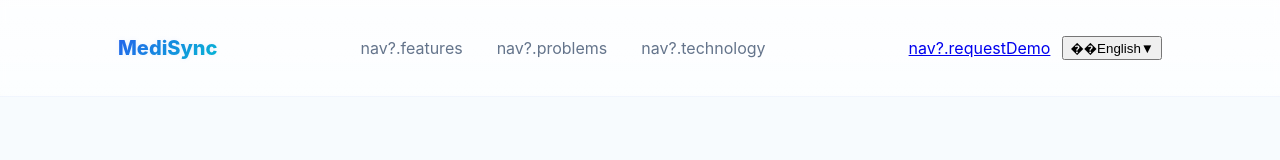
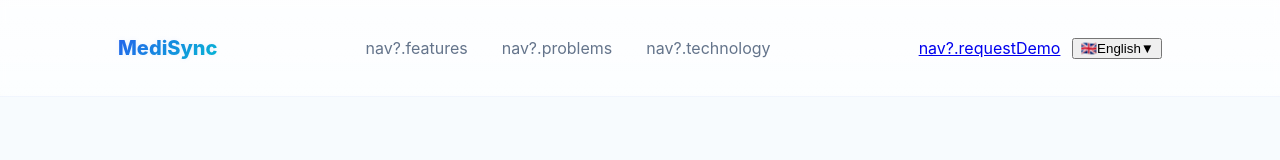
Before and after one commit to 2420090149-klh/MEDI-SYNC, a React (Vite) app: page /auth in a window 1280 px wide. Shown: the top 160 px of the page. Built offline with nearby package versions, Linux system fonts and the light colour scheme.

Commit message:
Fix: Correct corrupted flag emoji in LanguageContext

```diff
--- a/src/contexts/LanguageContext.jsx
+++ b/src/contexts/LanguageContext.jsx
@@ -4,7 +4,7 @@ import hi from '../locales/hi.json';
 
 // Minimal language metadata for the selector UI
 const languages = {
-  en: { name: 'English', nativeName: 'English', flag: '��' },
+  en: { name: 'English', nativeName: 'English', flag: '🇬🇧' },
   hi: { name: 'Hindi', nativeName: 'हिन्दी', flag: '🇮🇳' }
 };
 
```
Also changed, not shown: 2 other files (tests, documents, lock files or other folders).
